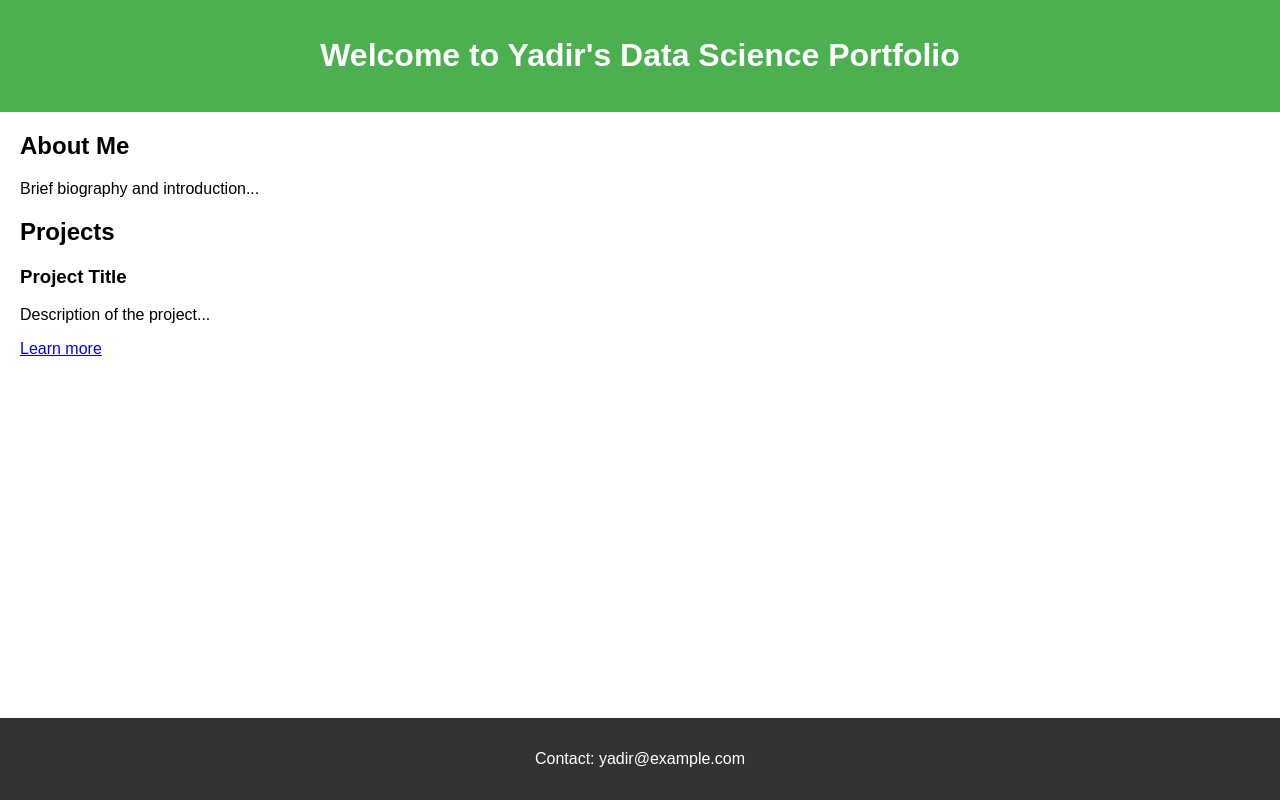
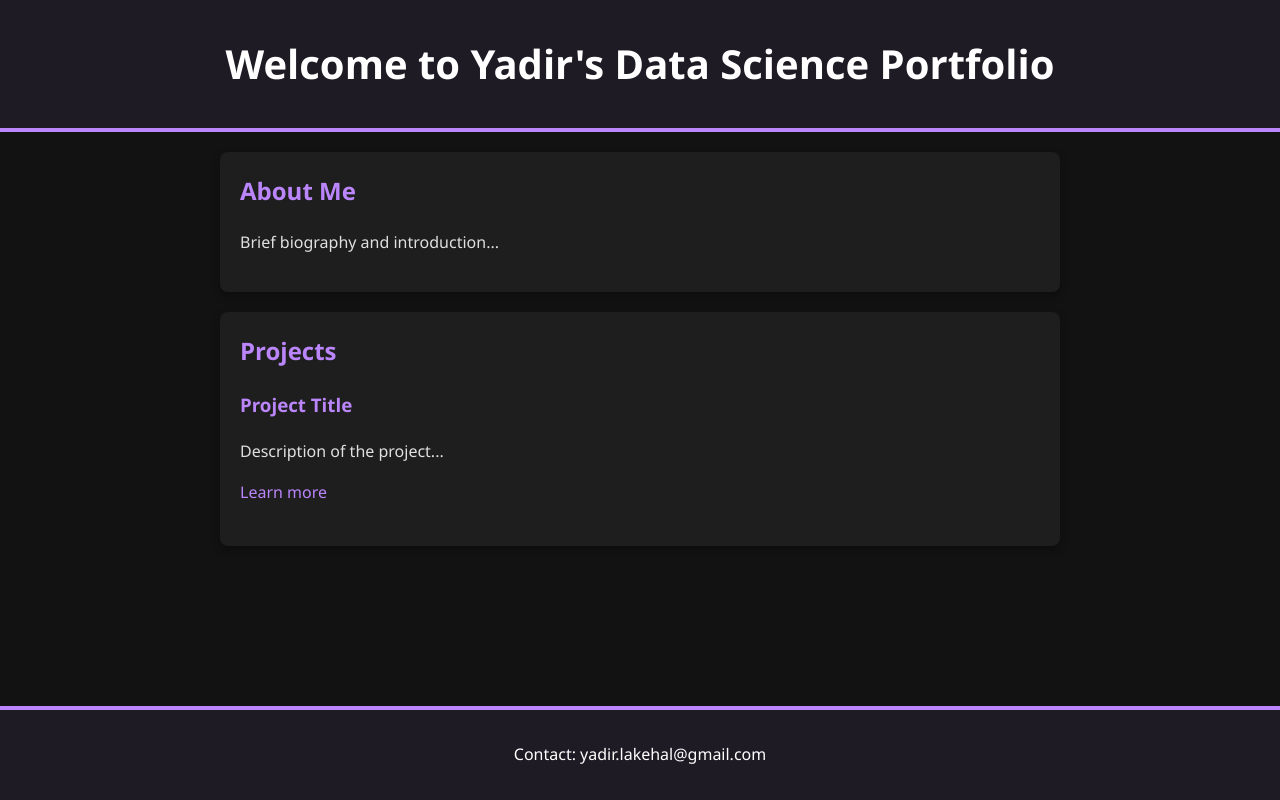
Before and after one commit to yadir/yadir.github.io, a plain HTML site: page index.html in a window 1280 px wide. Drawn offline with Linux system fonts and the light colour scheme.

Commit message:
edited css

```diff
--- a/index.html
+++ b/index.html
@@ -24,7 +24,7 @@
         <!-- Add more projects as needed -->
     </section>
     <footer>
-        <p>Contact: yadir@example.com</p>
+        <p>Contact: yadir.lakehal@gmail.com</p>
     </footer>
 </body>
 </html>
--- a/style.css
+++ b/style.css
@@ -1,23 +1,92 @@
+/* General Styles */
 body {
-    font-family: Arial, sans-serif;
+    font-family: 'Segoe UI', Tahoma, Geneva, Verdana, sans-serif;
     margin: 0;
     padding: 0;
+    background-color: #121212;
+    color: #E0E0E0;
+    line-height: 1.6;
 }
+
+a {
+    color: #BB86FC;
+    text-decoration: none;
+}
+
+a:hover {
+    text-decoration: underline;
+}
+
+/* Header Styles */
 header {
-    background-color: #4CAF50;
+    background-color: #1F1B24;
     color: white;
     text-align: center;
-    padding: 1em 0;
+    padding: 2em 0;
+    border-bottom: 4px solid #BB86FC;
 }
+
+header h1 {
+    margin: 0;
+    font-size: 2.5em;
+}
+
+header p {
+    font-size: 1.2em;
+    color: #BB86FC;
+}
+
+/* Section Styles */
 section {
-    margin: 20px;
+    margin: 20px auto;
+    padding: 20px;
+    background-color: #1E1E1E;
+    border-radius: 8px;
+    max-width: 800px;
+    box-shadow: 0 4px 8px rgba(0, 0, 0, 0.3);
 }
+
+section h2 {
+    color: #BB86FC;
+    margin-top: 0;
+}
+
+section p {
+    color: #E0E0E0;
+}
+
+/* Project Article Styles */
+article {
+    margin-bottom: 20px;
+}
+
+article h3 {
+    color: #BB86FC;
+}
+
+article p {
+    color: #E0E0E0;
+}
+
+/* Footer Styles */
 footer {
-    background-color: #333;
+    background-color: #1F1B24;
     color: white;
     text-align: center;
     padding: 1em 0;
     position: fixed;
     width: 100%;
     bottom: 0;
+    border-top: 4px solid #BB86FC;
 }
+
+/* Responsive Styles */
+@media (max-width: 600px) {
+    header h1 {
+        font-size: 2em;
+    }
+
+    section {
+        padding: 15px;
+    }
+}
```
